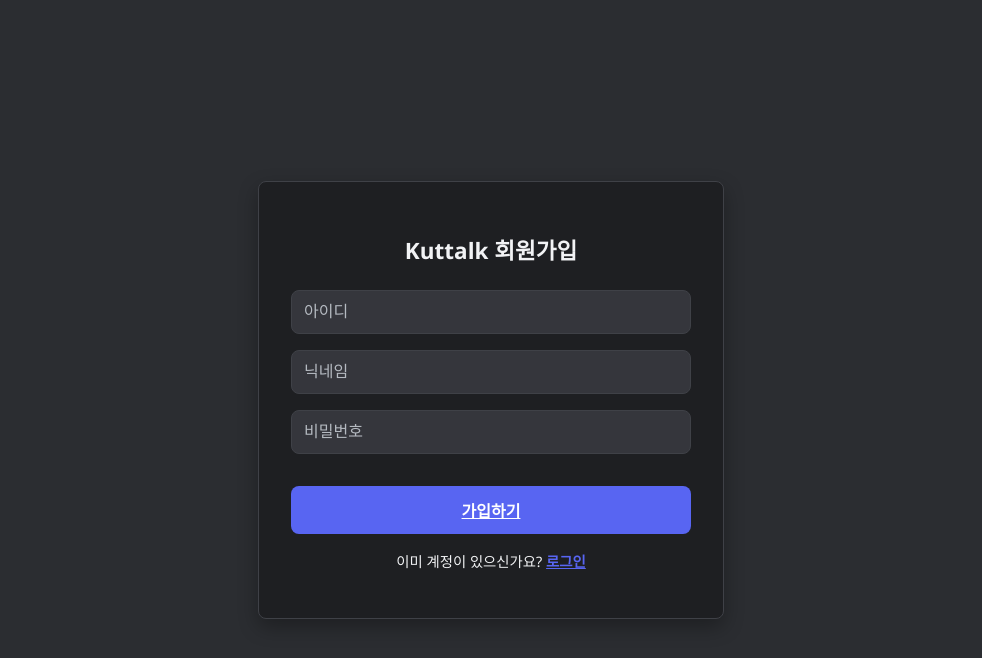
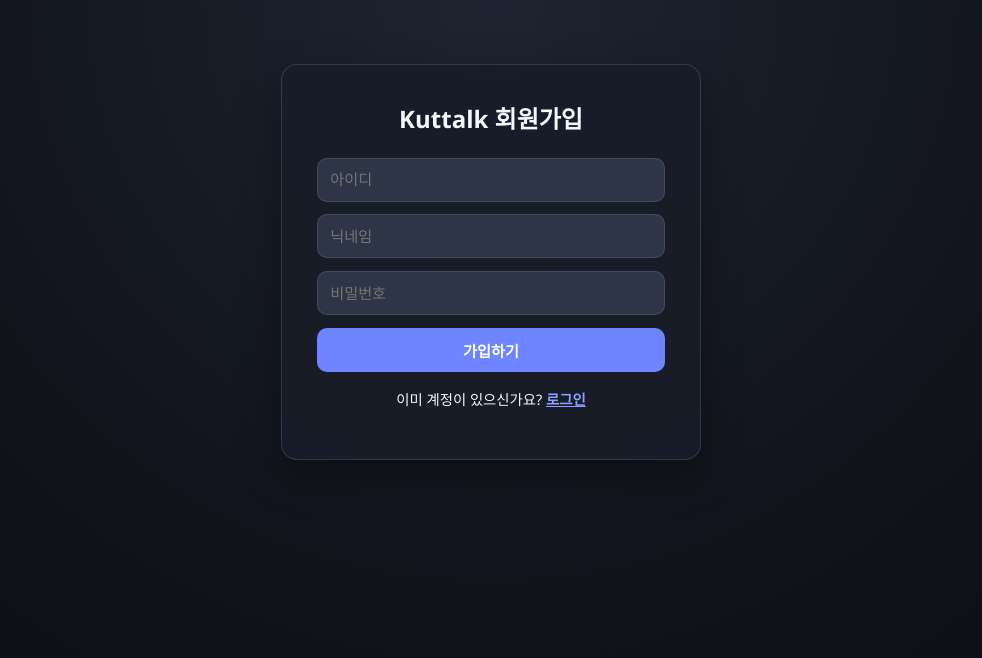
Before and after one commit to kih1015/KUT_TALK_WEB, a React (Vite) app: page /signup in a window 1280 px wide. Shown: the top 658 px of the page, without its empty margins (149-1131 px from the left). Built offline with nearby package versions, Linux system fonts and the light colour scheme; no server answers.

Commit message:
feat: refresh UI with cleaner modern chat layout

```diff
--- a/src/App.css
+++ b/src/App.css
@@ -1,21 +1,10 @@
-/* 1) html, body, #root 전역 초기화 */
-html, body, #root {
-  margin: 0;
-  padding: 0;
+html,
+body,
+#root {
   width: 100%;
   height: 100%;
-  background-color: var(--bg-main);
-  color: var(--text);
-  font-family: 'Pretendard', 'Segoe UI', sans-serif;
-  overflow: hidden; /* 필요 시 전체 스크롤 제거 */
 }
 
-/* 2) 뷰포트 전체를 flex 컨테이너로 */
-.app-wrapper {
-  display: flex;
-  justify-content: center;
-  align-items: center;
-  width: 100%;
-  height: 100vh;
-  background-color: inherit; /* 상위와 같은 다크 배경 */
+#root {
+  overflow: hidden;
 }
--- a/src/index.css
+++ b/src/index.css
@@ -1,10 +1,29 @@
-html, body, #root {
-  height: 100%;
+:root {
+  color-scheme: dark;
+  --bg-main: #151922;
+  --bg-panel: rgba(24, 29, 40, 0.9);
+  --bg-hover: #2d3547;
+  --accent: #6f85ff;
+  --accent-light: #8ea0ff;
+  --text: #f4f7ff;
+  --text-muted: #a8b1c7;
+  --border: rgba(132, 147, 179, 0.25);
 }
 
-body, #root {
-  display: flex;
-  align-items: center;   /* 수직 중앙 */
-  justify-content: center; /* 수평 중앙 */
-  margin: 0;             /* 기본 마진 제거 */
+* {
+  box-sizing: border-box;
 }
+
+html,
+body,
+#root {
+  width: 100%;
+  min-height: 100%;
+  margin: 0;
+}
+
+body {
+  font-family: 'Pretendard', 'Segoe UI', sans-serif;
+  background: radial-gradient(circle at top, #1f2432 0%, #10131a 60%, #0b0d12 100%);
+  color: #f2f3f5;
+}
--- a/src/pages/ChatPage.css
+++ b/src/pages/ChatPage.css
@@ -1,343 +1,323 @@
 :root {
-    --bg-main: #2b2d31;
-    --bg-panel: #1e1f22;
-    --bg-hover: #35363c;
-    --accent: #5865f2;
-    --accent-light: #4752c4;
-    --text: #f2f3f5;
-    --text-muted: #b5bac1;
-    --border: #3f4147;
-    --radius: 8px;
+    --bg-main: #151922;
+    --bg-panel: rgba(24, 29, 40, 0.9);
+    --bg-card: rgba(31, 38, 51, 0.88);
+    --bg-hover: #2d3547;
+    --accent: #6f85ff;
+    --accent-light: #8ea0ff;
+    --text: #f4f7ff;
+    --text-muted: #a8b1c7;
+    --border: rgba(132, 147, 179, 0.25);
+    --danger: #ff6767;
+    --radius: 14px;
 }
 
 html,
 body {
-    height: 100%;
-    margin: 0;
-    overflow: hidden; /* 전체 스크롤 제거 */
-}
-body {
-    font-family: 'Pretendard', 'Segoe UI', sans-serif;
-    background: var(--bg-main);
-    color: var(--text);
-    font-size: 15px;
+    overflow: hidden;
 }
 
-/* 상단바 */
 .topbar {
     position: fixed;
-    top: 0;
-    left: 0;
-    right: 0;
+    top: 14px;
+    left: 14px;
+    right: 14px;
     height: 60px;
     background: var(--bg-panel);
-    border-bottom: 1px solid var(--border);
+    backdrop-filter: blur(8px);
+    border: 1px solid var(--border);
+    border-radius: var(--radius);
     display: flex;
     align-items: center;
     justify-content: space-between;
-    padding: 0 24px;
+    padding: 0 20px;
     z-index: 100;
 }
+
 .user-info {
-    color: var(--text);
-    font-size: 1rem;
-}
-.logout-btn {
-    background: var(--accent);
-    color: white;
-    border: none;
-    border-radius: var(--radius);
-    padding: 6px 12px;
-    cursor: pointer;
-    font-size: 0.9rem;
-}
-.logout-btn:hover {
-    background: var(--accent-light);
+    font-weight: 600;
 }
 
-/* 3컬럼 레이아웃 */
+.logout-btn {
+    background: transparent;
+    color: var(--text);
+    border: 1px solid var(--border);
+    border-radius: 10px;
+    padding: 8px 12px;
+    cursor: pointer;
+}
+
+.logout-btn:hover {
+    border-color: var(--accent-light);
+    color: var(--accent-light);
+}
+
 .layout {
     display: grid;
-    grid-template-columns: 260px 1fr 260px;
-    height: calc(100vh - 60px);
-    margin-top: 60px;
-    width: 100vw;
+    grid-template-columns: 280px minmax(0, 1fr) 280px;
+    gap: 12px;
+    height: calc(100vh - 88px);
+    margin-top: 88px;
+    padding: 0 14px 14px;
+}
+
+.panel,
+.chat {
+    min-height: 0;
+    border: 1px solid var(--border);
+    border-radius: var(--radius);
+    background: var(--bg-panel);
+    backdrop-filter: blur(8px);
+}
+
+.panel {
+    display: flex;
+    flex-direction: column;
     overflow: hidden;
 }
 
-/* 사이드 패널 */
-.panel {
-    background: var(--bg-panel);
-    display: flex;
-    flex-direction: column;
-    border-right: 1px solid var(--border);
-    overflow: hidden;
-    min-height: 0;
-}
-.right {
-    border-left: 1px solid var(--border);
-    border-right: none;
-}
 .panel header {
-    padding: 12px 16px;
-    font-weight: 600;
+    padding: 14px 16px;
+    font-weight: 700;
     border-bottom: 1px solid var(--border);
+    color: var(--text-muted);
 }
 
-/* 채팅방 리스트 */
 .rooms {
     list-style: none;
     margin: 0;
-    padding: 6px 0;
+    padding: 8px;
     overflow-y: auto;
     flex: 1;
 }
-.rooms li {
+
+.rooms li,
+.room-item {
     display: flex;
     align-items: center;
-    padding: 8px 16px;      /* 항목 높이 및 패딩 조정 */
-    gap: 8px;
-    min-height: 40px;
+    gap: 10px;
+    padding: 10px 12px;
+    border-radius: 12px;
     cursor: pointer;
-    transition: background 0.15s;
-    font-size: 0.95rem;
+    transition: background 0.15s ease;
 }
+
 .rooms li:hover {
     background: var(--bg-hover);
 }
+
 .rooms li.sel {
-    background: var(--accent-light);
+    background: linear-gradient(90deg, rgba(111, 133, 255, 0.24), rgba(111, 133, 255, 0.05));
+    border: 1px solid rgba(111, 133, 255, 0.4);
 }
-.rooms .title {
+
+.title {
     flex: 1;
     overflow: hidden;
+    text-overflow: ellipsis;
     white-space: nowrap;
-    text-overflow: ellipsis;
 }
-/* ── 읽지 않은 메시지 배지 (방 리스트) ── */
-.badge {
+
+.avatar,
+.msg-avatar {
+    width: 28px;
+    height: 28px;
+    border-radius: 50%;
+    flex-shrink: 0;
+    background: #fff;
+}
+
+.badge,
+.join-count,
+.msg-unread-badge {
     display: inline-flex;
     align-items: center;
     justify-content: center;
-    min-width: 24px;
-    height: 24px;
-    padding: 0 6px;
-    background: #e74c3c;       /* 선명한 빨강 */
-    color: #fff;
-    font-size: 12px;
-    font-weight: 600;
-    border-radius: 50%;        /* 완전한 원 */
-    line-height: 1;
-    box-shadow: 0 0 4px rgba(0,0,0,0.2);
-}
-.join, .leave {
-    font-size: 11px;
-    padding: 2px 6px;
+    min-width: 22px;
+    height: 22px;
+    padding: 0 7px;
+    border-radius: 999px;
+    font-size: 0.75rem;
+    font-weight: 700;
 }
 
-/* 새 방 생성 폼 */
+.badge,
+.msg-unread-badge {
+    background: rgba(255, 103, 103, 0.2);
+    color: #ffb0b0;
+}
+
+.join-count {
+    background: rgba(255, 255, 255, 0.12);
+    color: var(--text-muted);
+    margin-left: auto;
+}
+
+.join,
+.leave {
+    border: 1px solid rgba(255, 103, 103, 0.35);
+    background: transparent;
+    color: #ffb0b0;
+    border-radius: 8px;
+    padding: 4px 8px;
+    cursor: pointer;
+}
+
+.join:hover,
+.leave:hover {
+    background: rgba(255, 103, 103, 0.15);
+}
+
 .new {
     display: flex;
-    padding: 10px 12px 14px;
-    gap: 6px;
+    gap: 8px;
+    padding: 12px;
     border-top: 1px solid var(--border);
 }
+
+.new input,
+.chat-input input {
+    border: 1px solid var(--border);
+    background: var(--bg-card);
+    color: var(--text);
+    border-radius: 10px;
+}
+
 .new input {
     flex: 1;
-    background: var(--bg-hover);
-    border: none;
-    border-radius: var(--radius);
-    padding: 6px 10px;
-    color: var(--text);
-}
-.new button {
-    background: var(--accent);
-    color: white;
-    border: none;
-    border-radius: var(--radius);
-    width: 34px;
-    cursor: pointer;
-    font-size: 18px;
-}
-.new button:hover {
-    background: var(--accent-light);
+    padding: 0 12px;
+    height: 38px;
 }
 
-/* 중앙 채팅 */
+.new button {
+    width: 38px;
+    border: none;
+    border-radius: 10px;
+    background: var(--accent);
+    color: #fff;
+    font-size: 1.2rem;
+    cursor: pointer;
+}
+
 .chat {
     display: flex;
     flex-direction: column;
-    background: var(--bg-panel);
-    overflow: hidden;
-    min-height: 0;
 }
+
 .chat-header {
-    padding: 12px 18px;
     border-bottom: 1px solid var(--border);
+    padding: 14px 18px;
 }
+
 .chat-header h2 {
     margin: 0;
-    font-weight: 600;
     font-size: 1rem;
 }
+
 .chat-body {
     flex: 1;
     overflow-y: auto;
-    padding: 20px 18px;
+    padding: 18px;
     display: flex;
     flex-direction: column;
-    gap: 14px;
-    min-height: 0;
+    gap: 12px;
 }
-.history-loading {
-    text-align: center;
-    color: var(--text-muted);
-    font-size: 0.83rem;
-}
+
 .msg {
     display: flex;
     gap: 10px;
+    align-items: flex-start;
 }
+
 .msg-body {
-    display: flex;
-    flex-direction: column;
-    gap: 4px;
+    background: var(--bg-card);
+    border: 1px solid var(--border);
+    border-radius: 12px;
+    padding: 8px 10px;
     width: 100%;
 }
+
 .msg-meta {
     display: flex;
     align-items: center;
-    gap: 6px;
-    font-size: 0.8rem;
+    gap: 8px;
+    margin-bottom: 4px;
     color: var(--text-muted);
+    font-size: 0.78rem;
 }
-.msg-meta .nick {
+
+.nick {
     color: var(--text);
-    font-weight: 600;
+    font-weight: 700;
 }
-.msg-meta .unread {
-    background: #f23f43;
-    color: #fff;
-    border-radius: 9999px;
-    font-size: 0.72rem;
-    padding: 0 6px;
-    margin-left: auto;
-}
-/* 아바타 축소 */
-.avatar,
-.msg-avatar {
-    width: 24px;
-    height: 24px;
-    border-radius: 50%;
-    background: white;
-    object-fit: cover;
-}
+
 .msg-text {
     white-space: pre-wrap;
     line-height: 1.45;
 }
+
 .placeholder,
-.placeholder-center {
+.placeholder-center,
+.history-loading,
+.loading {
     color: var(--text-muted);
-    font-size: 0.93rem;
     text-align: center;
 }
+
 .placeholder-center {
     margin: auto;
 }
 
-/* 메시지 입력창 */
 .chat-input {
     border-top: 1px solid var(--border);
-    padding: 14px 18px;
-    flex-shrink: 0;
-}
-.chat-input input {
-    width: 90%;
-    height: 44px;       /* 높이 조정 */
-    font-size: 1rem;    /* 폰트 크기 조정 */
-    background: var(--bg-hover);
-    border: none;
-    border-radius: var(--radius);
-    padding: 0 14px;
-    color: var(--text);
+    padding: 12px;
 }
 
-/* 스크롤바 */
+.chat-input-inner {
+    display: flex;
+    gap: 8px;
+}
+
+.chat-input input {
+    flex: 1;
+    height: 42px;
+    padding: 0 12px;
+}
+
+.chat-send {
+    height: 42px;
+    border: none;
+    border-radius: 10px;
+    padding: 0 14px;
+    background: var(--accent);
+    color: #fff;
+    cursor: pointer;
+}
+
 .rooms::-webkit-scrollbar,
 .chat-body::-webkit-scrollbar {
-    width: 6px;
+    width: 8px;
 }
+
 .rooms::-webkit-scrollbar-thumb,
 .chat-body::-webkit-scrollbar-thumb {
-    background: #555;
-    border-radius: 3px;
+    background: #3a445b;
+    border-radius: 999px;
 }
 
-/* 로딩 화면 */
 .loading {
     display: flex;
+    align-items: center;
+    justify-content: center;
     height: 100vh;
-    justify-content: center;
-    align-items: center;
-    color: var(--text-muted);
 }
 
-/* 공개 방 참가 버튼 */
-button.join {
-    background: #d84040;
-    color: #fff;
-    border-color: #b53030;
-    border: 1px solid var(--border);
-    border-radius: var(--radius);
-    padding: 4px 8px;
-    font-size: 0.85rem;
-    cursor: pointer;
-    transition: background 0.15s, color 0.15s, border-color 0.15s;
+@media (max-width: 1100px) {
+    .layout {
+        grid-template-columns: 220px minmax(0, 1fr);
+    }
+
+    .right {
+        display: none;
+    }
 }
-
-/* 내 채팅방 나가기 버튼 */
-button.leave {
-    background: #d84040;
-    color: #fff;
-    border-color: #b53030;
-    border: 1px solid var(--border);
-    border-radius: var(--radius);
-    padding: 4px 8px;
-    font-size: 0.85rem;
-    cursor: pointer;
-    margin-left: auto;
-    transition: background 0.15s, color 0.15s, border-color 0.15s;
-}
-
-.msg-unread-badge {
-    margin-left: 0.5rem;
-    background-color: #f97316;
-    color: white;
-    border-radius: 12px;
-    padding: 0 0.5rem;
-    font-size: 0.75rem;
-    line-height: 1.5;
-}
-
-.room-item {
-    display: flex;
-    align-items: center;
-    gap: 8px;
-    padding: 8px 16px;
-}
-
-.join-count {
-    margin-left: auto;
-    display: inline-flex;
-    align-items: center;
-    justify-content: center;
-    min-width: 24px;
-    height: 24px;
-    padding: 0 6px;
-    background-color: rgba(245, 233, 7, 0.97);
-    color: black;
-    font-size: 0.75rem;
-    font-weight: 600;
-    border-radius: 12px;
-}
--- a/src/pages/Login.css
+++ b/src/pages/Login.css
@@ -1,76 +1,62 @@
 .login-wrapper {
-    width: 100%;
-    max-width: 400px;
-    padding: 2rem;
-    background-color: var(--bg-panel);
-    border: 1px solid var(--border);
-    border-radius: var(--radius);
-    box-shadow: 0 8px 20px rgba(0, 0, 0, 0.3);
+    width: min(92vw, 420px);
+    padding: 2.2rem;
+    border-radius: 16px;
+    background: rgba(24, 29, 40, 0.9);
+    border: 1px solid rgba(132, 147, 179, 0.25);
+    box-shadow: 0 16px 40px rgba(0, 0, 0, 0.35);
     text-align: center;
     color: var(--text);
+    margin: 8vh auto;
 }
 
 .login-wrapper h2 {
-    margin-bottom: 1.5rem;
-    color: var(--text);
+    margin: 0 0 1.4rem;
 }
 
 .login-form {
     display: flex;
     flex-direction: column;
-    gap: 1rem;
+    gap: 0.8rem;
 }
 
 .login-form input {
-    padding: 0.75rem;
-    font-size: 1rem;
+    height: 44px;
+    padding: 0 12px;
+    font-size: 0.95rem;
     border: 1px solid var(--border);
-    border-radius: var(--radius);
+    border-radius: 10px;
     background-color: var(--bg-hover);
     color: var(--text);
 }
 
-.login-form input::placeholder {
-    color: var(--text-muted);
-}
-
 .login-btn {
-    padding: 0.75rem;
-    font-size: 1rem;
-    font-weight: bold;
+    height: 44px;
+    font-size: 0.95rem;
+    font-weight: 700;
     background-color: var(--accent);
-    color: white;
+    color: #fff;
     border: none;
-    border-radius: var(--radius);
+    border-radius: 10px;
     cursor: pointer;
-    transition: background-color 0.2s ease;
 }
 
 .login-btn:hover {
     background-color: var(--accent-light);
 }
 
-.signup-btn {
-    margin-top: 1rem;
-    background: none;
-    border: none;
-    color: var(--accent);
-    font-weight: bold;
-    cursor: pointer;
-    text-decoration: underline;
+.error-message {
+    margin-top: 0.9rem;
+    color: #ff9a9a;
+    font-size: 0.9rem;
 }
 
-/* 하단 링크 공통 */
-.login-form + p,
-.signup-form + p {
+.redirect-text {
     margin-top: 1rem;
     font-size: 0.9rem;
-    color: var(--text);
 }
 
-a.signup-link,
-a.login-link {
-    color: var(--accent);
-    font-weight: bold;
-    text-decoration: underline;
+.signup-link {
+    color: var(--accent-light);
+    font-weight: 700;
 }
--- a/src/pages/Signup.css
+++ b/src/pages/Signup.css
@@ -1,69 +1,62 @@
-/* 회원가입 전용 wrapper */
 .signup-wrapper {
-    width: 100%;
-    max-width: 400px;
-    padding: 2rem;
-    background-color: var(--bg-panel);
-    border: 1px solid var(--border);
-    border-radius: var(--radius);
-    box-shadow: 0 8px 20px rgba(0, 0, 0, 0.3);
+    width: min(92vw, 420px);
+    padding: 2.2rem;
+    border-radius: 16px;
+    background: rgba(24, 29, 40, 0.9);
+    border: 1px solid rgba(132, 147, 179, 0.25);
+    box-shadow: 0 16px 40px rgba(0, 0, 0, 0.35);
     text-align: center;
     color: var(--text);
+    margin: 8vh auto;
 }
 
-/* 제목 */
 .signup-wrapper h2 {
-    margin-bottom: 1.5rem;
-    color: var(--text);
+    margin: 0 0 1.4rem;
 }
 
-/* 입력 폼 */
 .signup-form {
     display: flex;
     flex-direction: column;
-    gap: 1rem;
+    gap: 0.8rem;
 }
 
 .signup-form input {
-    padding: 0.75rem;
-    font-size: 1rem;
+    height: 44px;
+    padding: 0 12px;
+    font-size: 0.95rem;
     border: 1px solid var(--border);
-    border-radius: var(--radius);
+    border-radius: 10px;
     background-color: var(--bg-hover);
     color: var(--text);
 }
 
-/* placeholder 색상 */
-.signup-form input::placeholder {
-    color: var(--text-muted);
-}
-
-/* 가입하기 버튼 */
 .signup-btn {
-    padding: 0.75rem;
-    font-size: 1rem;
-    font-weight: bold;
+    height: 44px;
+    font-size: 0.95rem;
+    font-weight: 700;
     background-color: var(--accent);
-    color: white;
+    color: #fff;
     border: none;
-    border-radius: var(--radius);
+    border-radius: 10px;
     cursor: pointer;
-    transition: background-color 0.2s ease;
 }
 
 .signup-btn:hover {
     background-color: var(--accent-light);
 }
 
-/* 하단 링크 */
-.signup-form + p {
+.error-message {
+    margin-top: 0.9rem;
+    color: #ff9a9a;
+    font-size: 0.9rem;
+}
+
+.redirect-text {
     margin-top: 1rem;
     font-size: 0.9rem;
-    color: var(--text);
 }
 
-a.login-link {
-    color: var(--accent);
-    font-weight: bold;
-    text-decoration: underline;
+.login-link {
+    color: var(--accent-light);
+    font-weight: 700;
 }
```
Also changed, not shown: src/components/ChatInput.tsx (+8 -5 lines).
